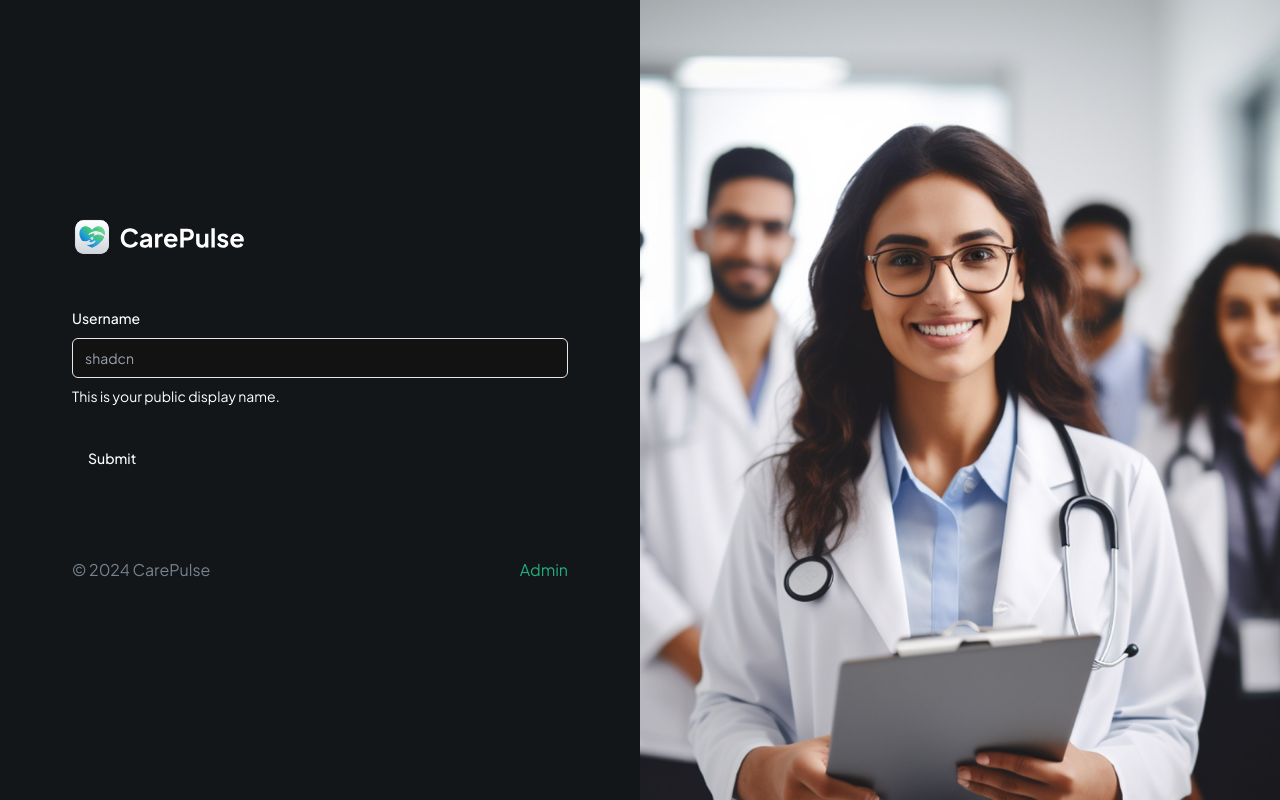
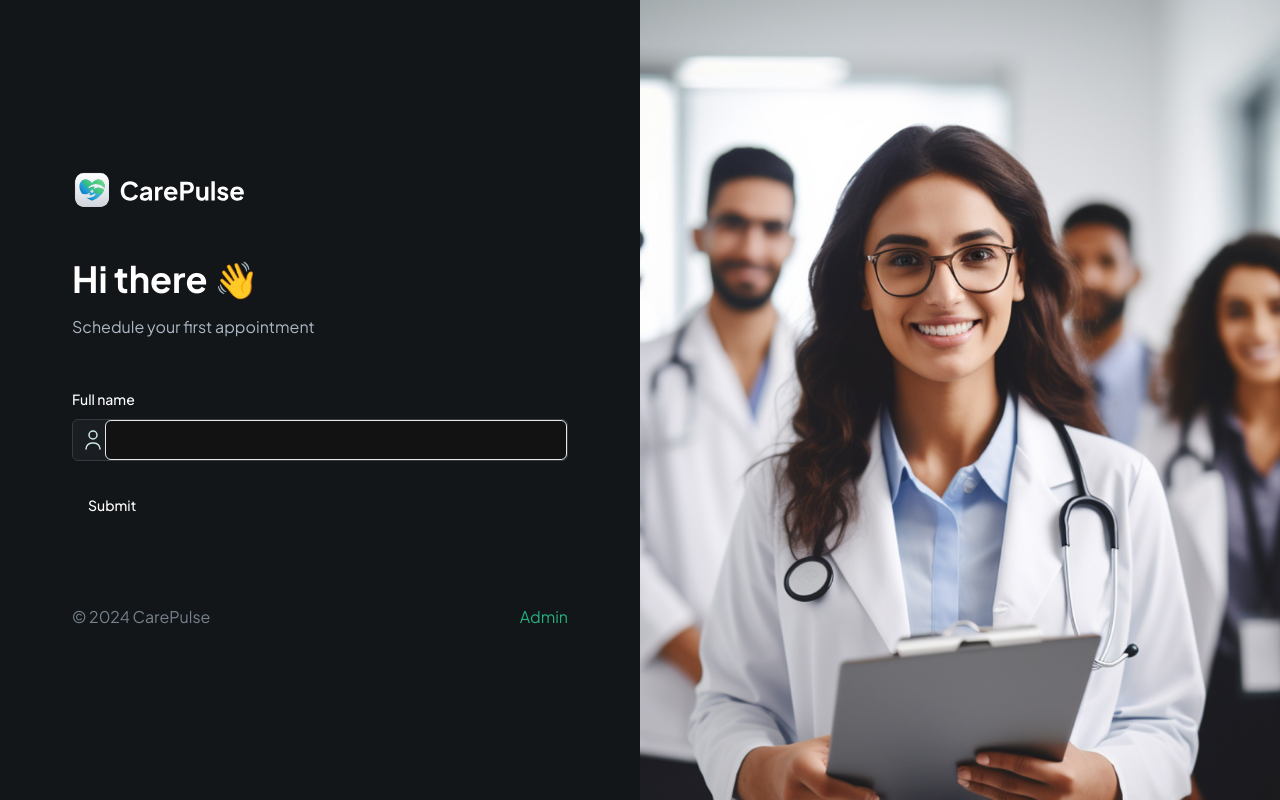
Before and after one commit to Danindu-Seniya/carepulse, a Next.js app: page / in a window 1280 px wide. Built offline with nearby package versions, Linux system fonts and the light colour scheme.

Commit message:
feat: update PatientForm

```diff
--- a/components/forms/PatientForm.tsx
+++ b/components/forms/PatientForm.tsx
@@ -4,16 +4,19 @@
 import { useForm } from "react-hook-form";
 import { z } from "zod";
 import { Button } from "@/components/ui/button";
-import {
-  Form,
-  FormControl,
-  FormDescription,
-  FormField,
-  FormItem,
-  FormLabel,
-  FormMessage,
-} from "@/components/ui/form";
-import { Input } from "@/components/ui/input";
+import { Form } from "@/components/ui/form";
+import CustomFormField from "../CustomFormField";
+
+export enum FormFieldType {
+  INPUT = "input",
+  TEXTAREA = "textarea",
+  PHONE_INPUT = "phoneInput",
+  CHECKBOX = "checkbox",
+  DATE_PICKER = "datePicker",
+  SELECT = "select",
+  SKELETON = "skeleton",
+}
+
 
 const formSchema = z.object({
   username: z.string().min(2, {
@@ -35,23 +38,22 @@
 
   return (
     <Form {...form}>
-      <form onSubmit={form.handleSubmit(onSubmit)} className="space-y-8">
-        <FormField
+      <form onSubmit={form.handleSubmit(onSubmit)} className="space-y-6 flex-1">
+        <section className="mb-12 space-y-4">
+          <h1 className="header">Hi there 👋 </h1>
+          <p className="text-dark-700"> Schedule your first appointment</p>
+        </section>
+
+        <CustomFormField
+          fieldType={FormFieldType.INPUT}
           control={form.control}
-          name="username"
-          render={({ field }) => (
-            <FormItem>
-              <FormLabel>Username</FormLabel>
-              <FormControl>
-                <Input placeholder="shadcn" {...field} />
-              </FormControl>
-              <FormDescription>
-                This is your public display name.
-              </FormDescription>
-              <FormMessage />
-            </FormItem>
-          )}
-        />
+          name="name"
+          label="Full name"
+          placeholder="John Doe"
+          iconSrc="/assets/icons/user.svg"
+          iconAlt="user"
+          />
+
         <Button type="submit">Submit</Button>
       </form>
     </Form>
```
